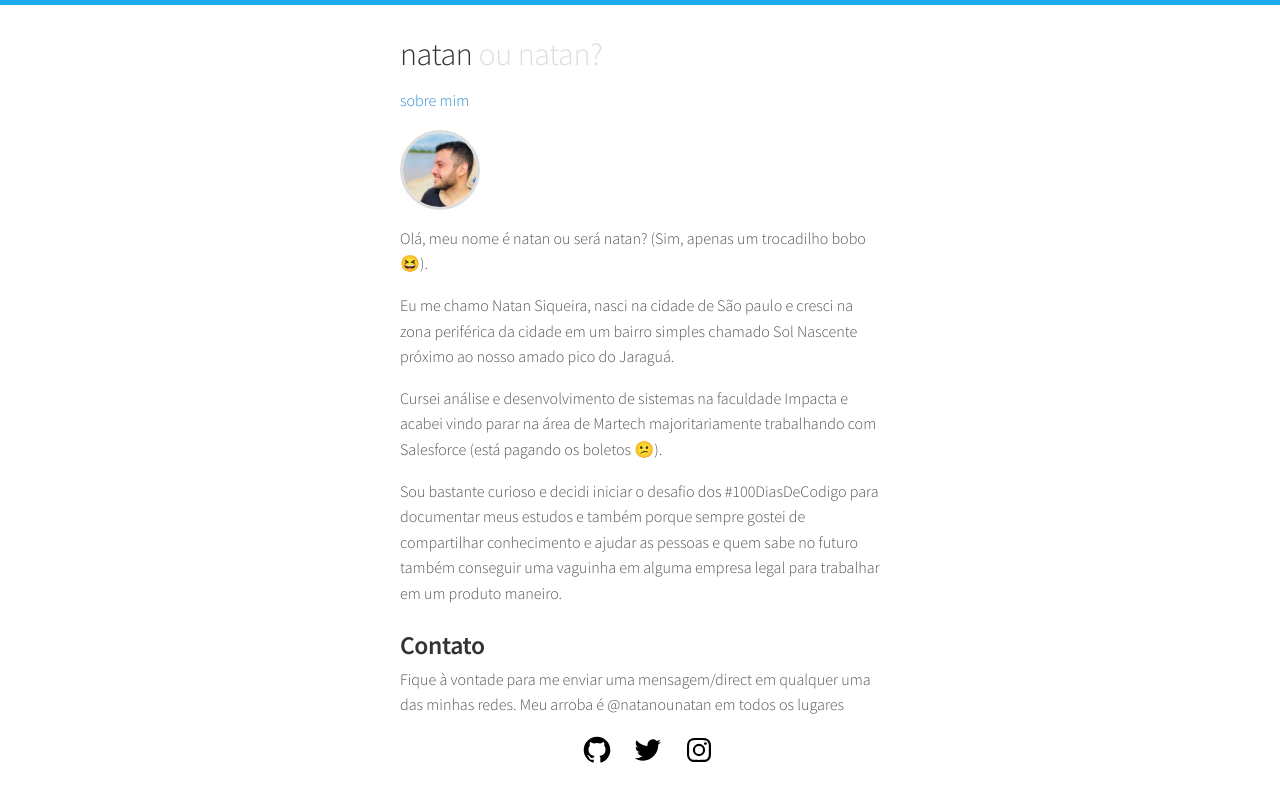
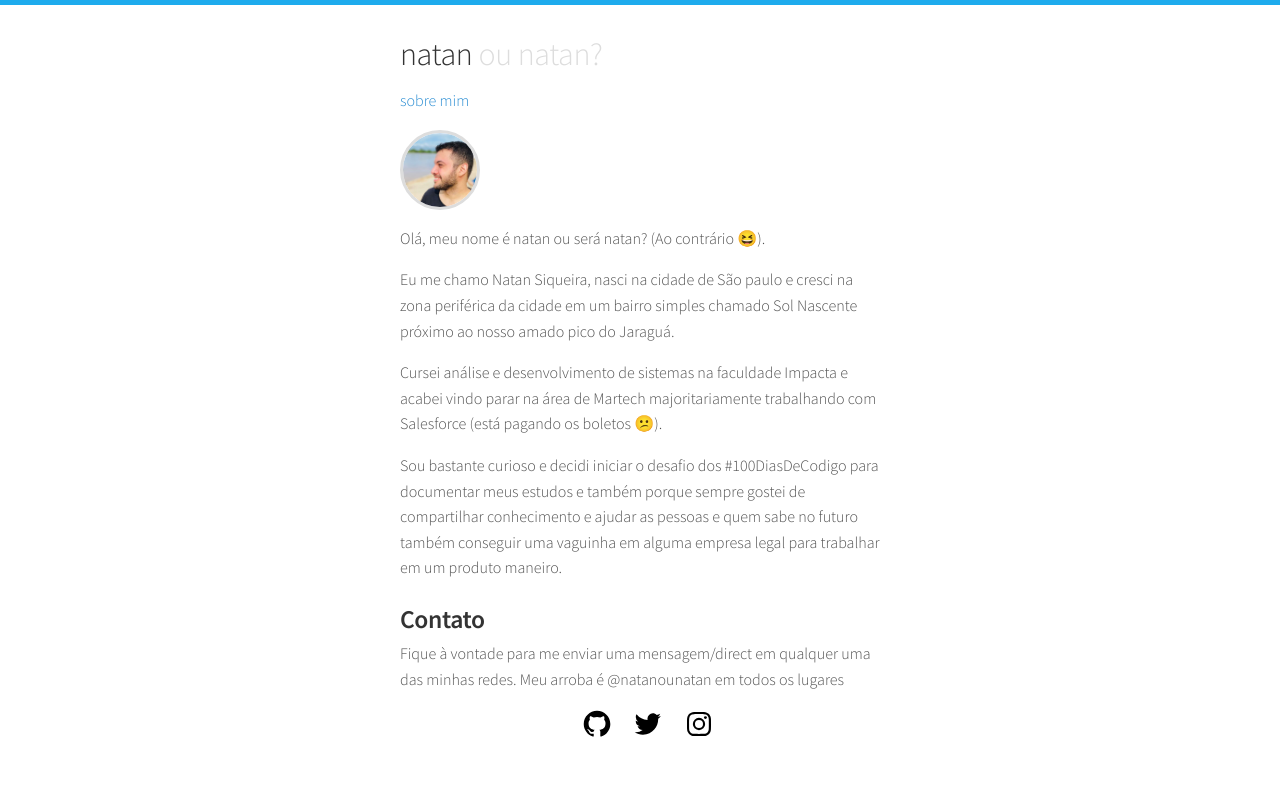
Before and after one commit to natansiqueira/natanounatan.github.io, a Jekyll site: the page built from about.html, in a window 1280 px wide. Shown: the top 802 px of the page. Built offline with Jekyll 4.4.1, drawn with Linux system fonts in a browser that asks for light colours.

Commit message:
update about

```diff
--- a/about.html
+++ b/about.html
@@ -9,7 +9,7 @@ title: sobre
             <img src="/assets/images/me.jpg"
                 alt="uma foto minha onde estou usando uma camiseta preta no cais de floriano no estado do piauí olhando para o rio">
         </div>
-        <p>Olá, meu nome é natan ou será natan? (Sim, apenas um trocadilho bobo 😆).</p>
+        <p>Olá, meu nome é natan ou será natan? (Ao contrário 😆).</p>
         <p>Eu me chamo Natan Siqueira, nasci
             na
             cidade de São paulo e cresci na zona periférica da cidade em um bairro simples chamado Sol Nascente próximo
```
